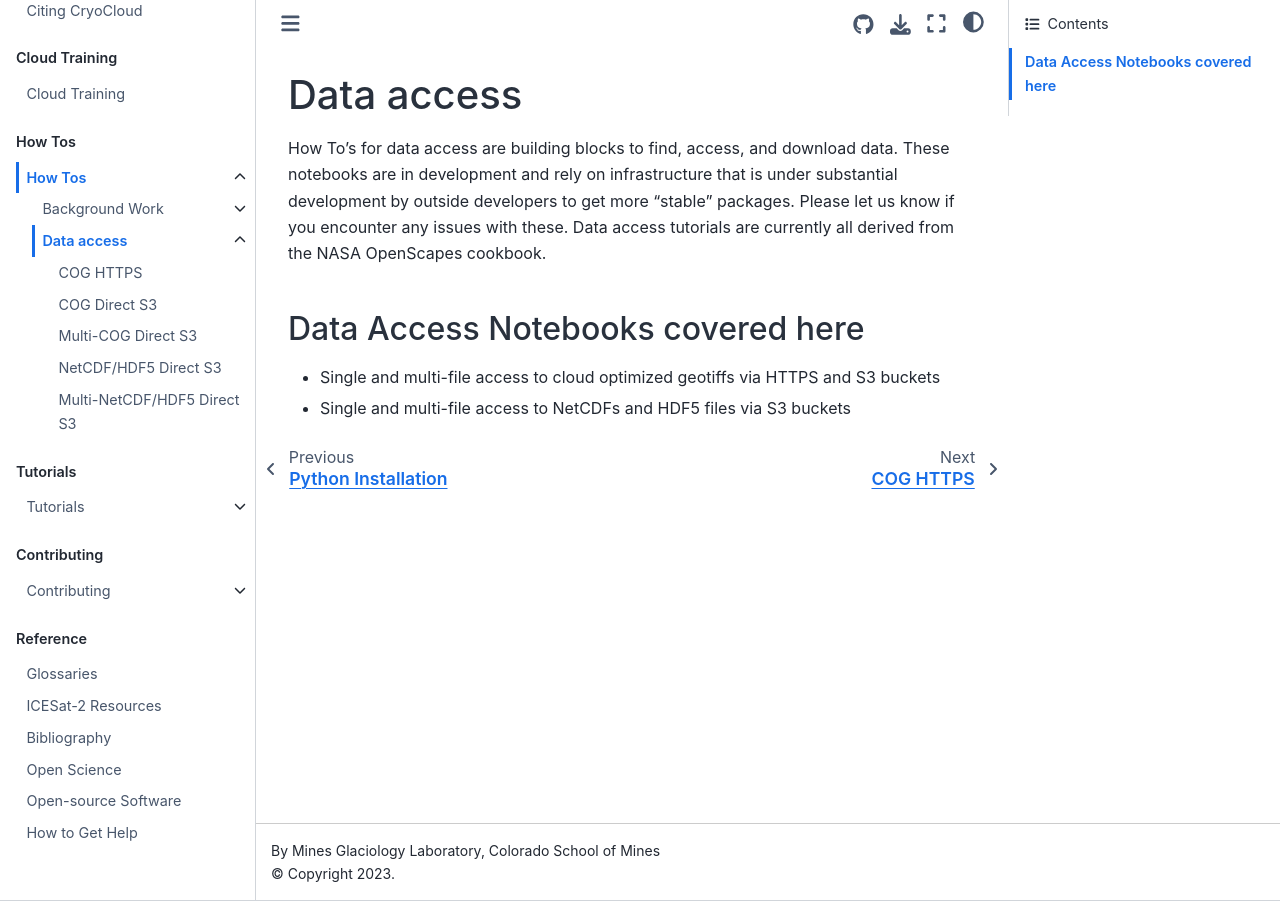
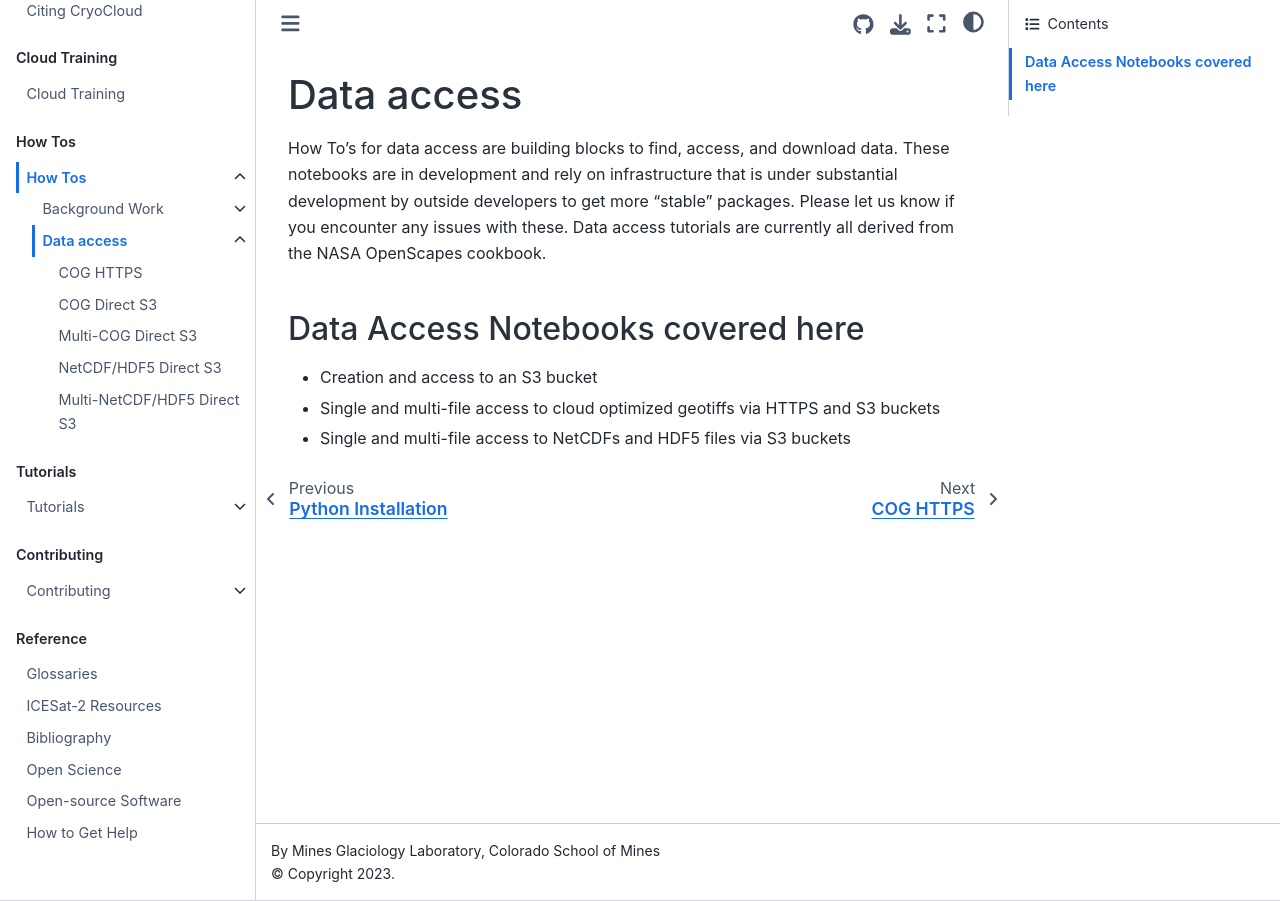
Before and after one commit to CryoInTheCloud/CryoCloudWebsite, a Jupyter Book: the page built from book/how_tos/data_access/index.md, in a window 1280 px wide. Built offline with Jupyter Book 1.0.4 settings and Sphinx 7.4.7 and the Sphinx Book theme 1.1.4, drawn with Linux system fonts in a browser that asks for light colours; pages that are not in the unit, such as notebooks, are missing from menus.

Commit message:
update data_access index to include S3 nbk

```diff
--- a/book/how_tos/data_access/index.md
+++ b/book/how_tos/data_access/index.md
@@ -6,5 +6,6 @@ outside developers to get more "stable" packages. Please let us know if you enco
 any issues with these. Data access tutorials are currently all derived from the NASA OpenScapes cookbook.
 
 ## Data Access Notebooks covered here
+* Creation and access to an S3 bucket
 * Single and multi-file access to cloud optimized geotiffs via HTTPS and S3 buckets
 * Single and multi-file access to NetCDFs and HDF5 files via S3 buckets
```
